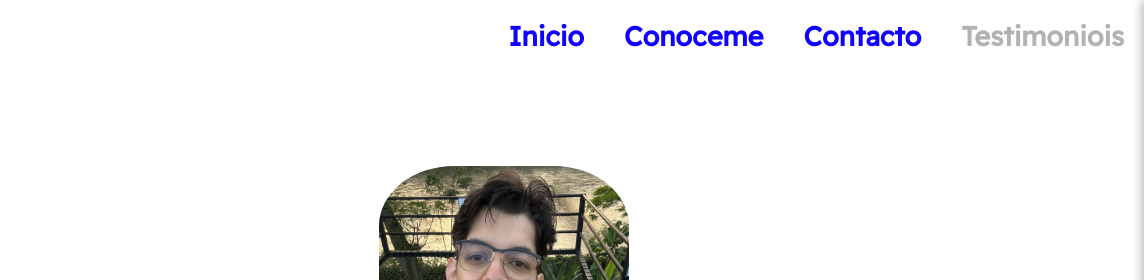
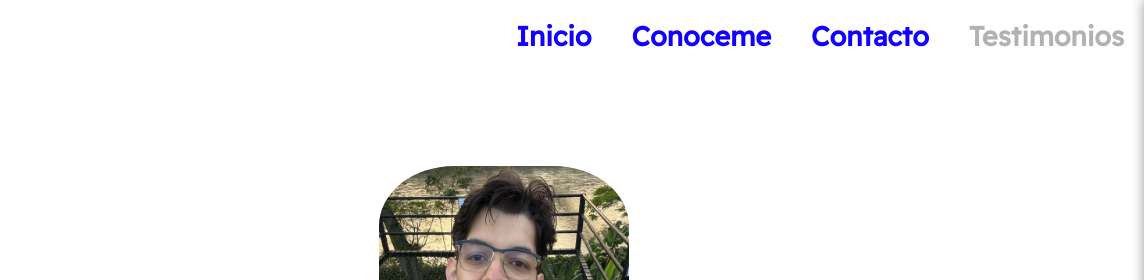
Before and after one commit to JuanAndresM23/Portafolio, a plain HTML site: page conoceme.html in a window 1280 px wide. Shown: the top 280 px of the page, 136-1280 px from the left. Drawn offline with nearby package versions, Linux system fonts and the light colour scheme.

Commit message:
correccion de escritura

```diff
--- a/conoceme.html
+++ b/conoceme.html
@@ -57,7 +57,7 @@
             <li class="nav-item"><a class="nav-link" href="index.html">Inicio</a></li>
             <li class="nav-item"><a class="nav-link" href="conoceme.html">Conoceme</a></li>
             <li class="nav-item"><a class="nav-link" href="contacto.html">Contacto</a></li>
-            <li class="nav-item"><a class="nav-link disabled" aria-disabled="true">Testimoniois</a></li>
+            <li class="nav-item"><a class="nav-link disabled" aria-disabled="true">Testimonios</a></li>
           </ul>
         </div>
       </div>
@@ -70,7 +70,7 @@
         <li class="nav-item"><a class="nav-link" href="index.html">Inicio</a></li>
         <li class="nav-item"><a class="nav-link" href="conoceme.html">Conoceme</a></li>
         <li class="nav-item"><a class="nav-link" href="contacto.html">Contacto</a></li>
-        <li class="nav-item"><a class="nav-link disabled" aria-disabled="true">Testimoniois</a></li>
+        <li class="nav-item"><a class="nav-link disabled" aria-disabled="true">Testimonios</a></li>
       </ul>
     </div>
   </div>
```
Also changed, not shown: contacto.html (+2 -2 lines), index.html (+2 -2 lines).
